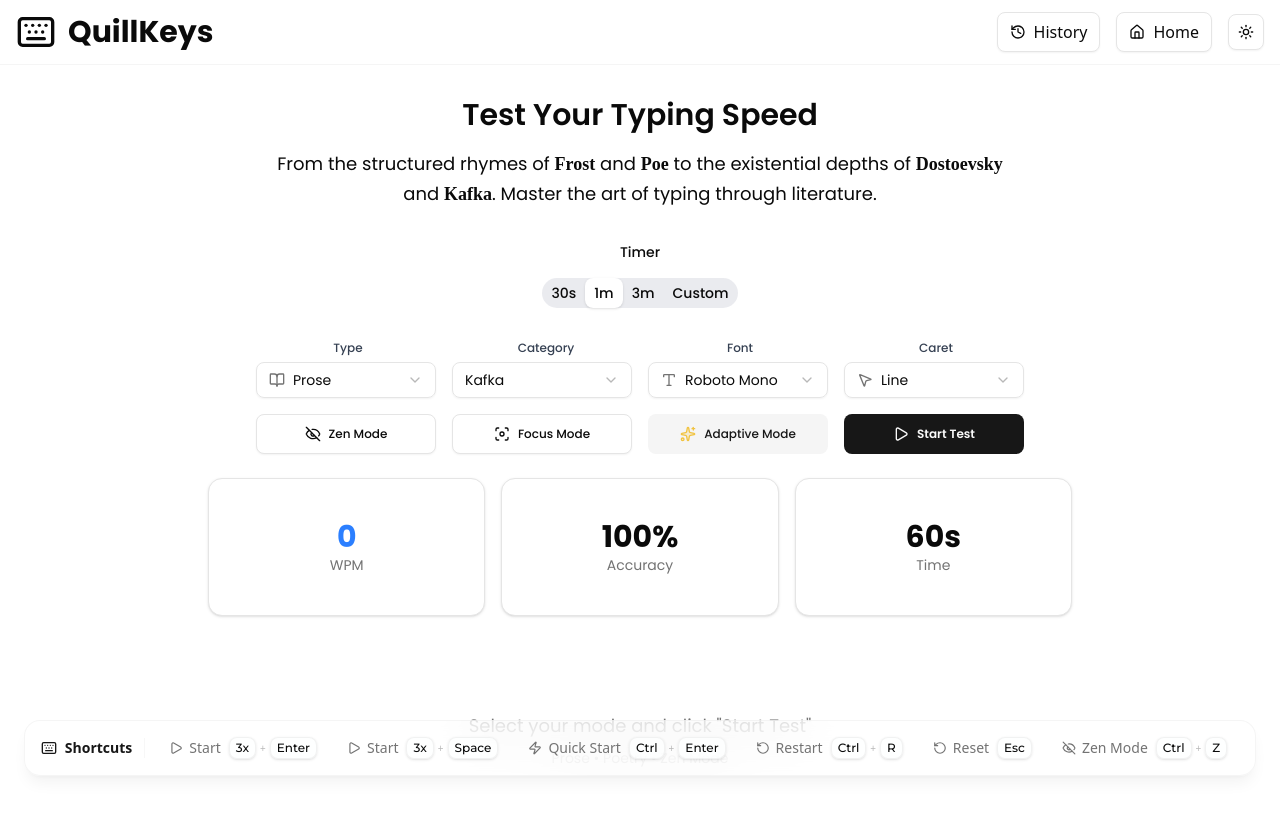
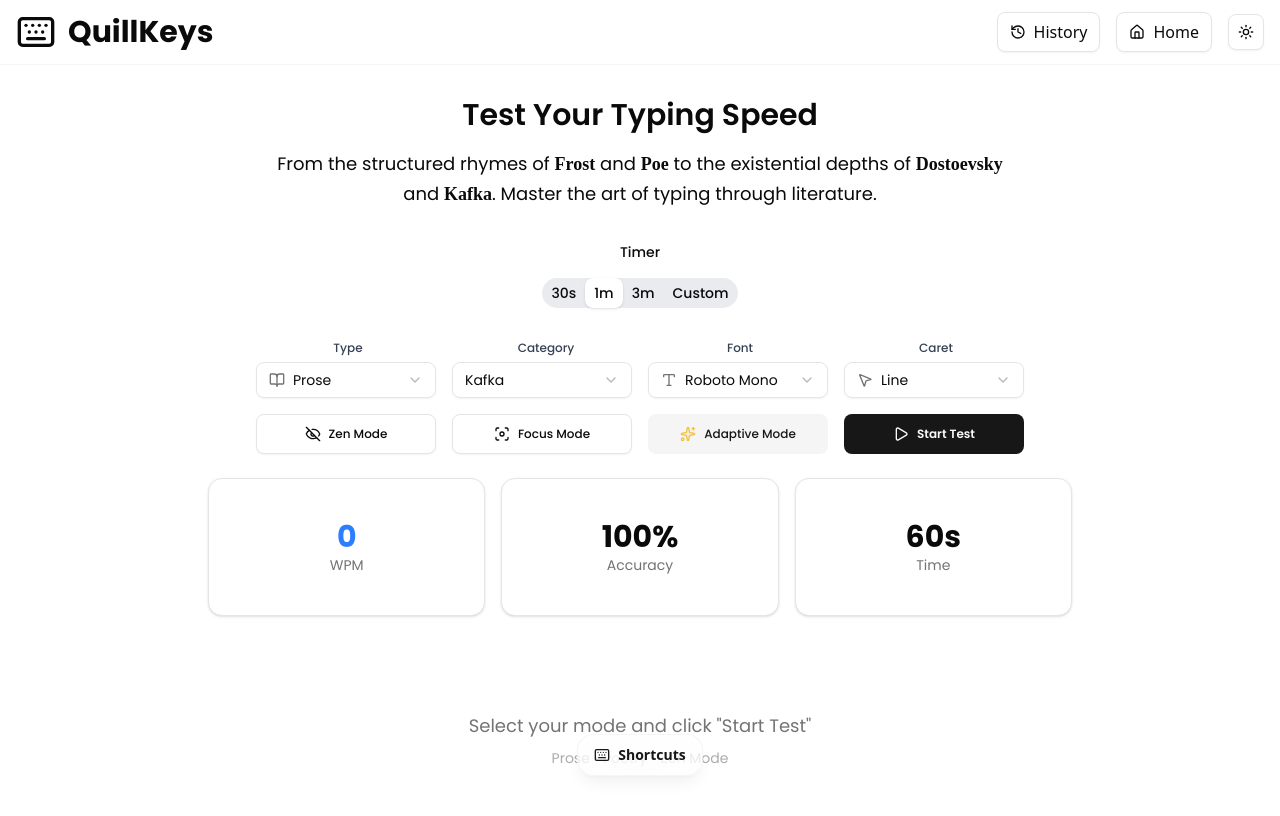
Before and after one commit to bedigambar/QuillKeys, a React (Vite) app: page /typing in a window 1280 px wide. Shown: the top 816 px of the page. Built offline with nearby package versions, Linux system fonts and the light colour scheme; a web font is replaced by a local one.

Commit message:
feat: add KeyboardShortcuts component for displaying application navigation hotkeys

```diff
--- a/src/components/KeyboardShortcuts.tsx
+++ b/src/components/KeyboardShortcuts.tsx
@@ -1,4 +1,5 @@
-import { motion } from 'framer-motion';
+import { useState } from 'react';
+import { motion, AnimatePresence } from 'framer-motion';
 import { Keyboard, RotateCcw, Play, Zap, EyeOff } from 'lucide-react';
 import { useTypingStore } from '@/store/typing-store';
 
@@ -10,6 +11,7 @@
 
 const KeyboardShortcuts = () => {
     const { zenMode } = useTypingStore();
+    const [isOpen, setIsOpen] = useState(false);
 
     if (zenMode) return null;
 
@@ -49,9 +51,10 @@
     const renderShortcut = (shortcut: ShortcutItem, index: number, compact = false) => (
         <motion.div
             key={index}
-            initial={{ opacity: 0, y: 10 }}
-            animate={{ opacity: 1, y: 0 }}
-            transition={{ delay: index * 0.05 }}
+            initial={{ opacity: 0, x: -6 }}
+            animate={{ opacity: 1, x: 0 }}
+            exit={{ opacity: 0, x: -6 }}
+            transition={{ delay: index * 0.03, duration: 0.15 }}
             className={`group flex items-center gap-2 px-3 py-1.5 rounded-lg transition-all duration-200 hover:bg-primary/5 ${compact ? 'text-xs' : 'text-xs sm:text-sm'}`}
         >
             <div className="flex items-center gap-1.5 text-muted-foreground group-hover:text-primary transition-colors">
@@ -89,36 +92,76 @@
             className="fixed bottom-6 left-0 right-0 z-50 pointer-events-none"
         >
             <div className="container mx-auto px-4 pointer-events-auto">
+
+                {/* Desktop (lg+): horizontal bar */}
                 <div className="hidden lg:block">
                     <div className="flex items-center justify-center">
                         <div className="flex items-center gap-3 px-4 py-2.5 bg-background/60 backdrop-blur-xl border border-border/40 rounded-2xl shadow-lg shadow-black/5 hover:shadow-xl hover:shadow-black/10 transition-all duration-300 hover:bg-background/70 hover:border-border/60">
-                            <div className="flex items-center gap-2 pr-3 border-r border-border/30 text-sm font-semibold text-primary">
+                            {/* Toggle button — always visible */}
+                            <button
+                                onClick={() => setIsOpen(prev => !prev)}
+                                className={`flex items-center gap-2 text-sm font-semibold text-primary cursor-pointer select-none transition-colors duration-200 hover:text-primary/70 ${isOpen ? 'pr-3 border-r border-border/30' : ''}`}
+                            >
                                 <Keyboard className="w-4 h-4" />
                                 <span>Shortcuts</span>
-                            </div>
-                            <div className="flex items-center gap-1.5">
+                            </button>
+
+                            {/* Shortcuts — animate in/out */}
+                            <AnimatePresence initial={false}>
+                                {isOpen && (
+                                    <motion.div
+                                        key="shortcuts-lg"
+                                        initial={{ opacity: 0, width: 0 }}
+                                        animate={{ opacity: 1, width: 'auto' }}
+                                        exit={{ opacity: 0, width: 0 }}
+                                        transition={{ duration: 0.22, ease: [0.4, 0, 0.2, 1] }}
+                                        className="flex items-center gap-1.5 overflow-hidden"
+                                    >
                                         {shortcuts.map((shortcut, index) => renderShortcut(shortcut, index))}
-                            </div>
+                                    </motion.div>
+                                )}
+                            </AnimatePresence>
                         </div>
                     </div>
                 </div>
 
+                {/* Tablet (md–lg): vertical stacked rows */}
                 <div className="hidden md:block lg:hidden">
                     <div className="flex flex-col items-center gap-2">
                         <div className="flex flex-col gap-2 px-5 py-3 bg-background/60 backdrop-blur-xl border border-border/40 rounded-2xl shadow-lg">
-                            <div className="flex items-center justify-center gap-2 text-sm font-semibold text-primary mb-1">
+                            {/* Toggle button — always visible */}
+                            <button
+                                onClick={() => setIsOpen(prev => !prev)}
+                                className="flex items-center justify-center gap-2 text-sm font-semibold text-primary cursor-pointer select-none transition-colors duration-200 hover:text-primary/70"
+                            >
                                 <Keyboard className="w-4 h-4" />
                                 <span>Shortcuts</span>
-                            </div>
+                            </button>
+
+                            {/* Shortcuts — animate in/out */}
+                            <AnimatePresence initial={false}>
+                                {isOpen && (
+                                    <motion.div
+                                        key="shortcuts-md"
+                                        initial={{ opacity: 0, height: 0 }}
+                                        animate={{ opacity: 1, height: 'auto' }}
+                                        exit={{ opacity: 0, height: 0 }}
+                                        transition={{ duration: 0.22, ease: [0.4, 0, 0.2, 1] }}
+                                        className="overflow-hidden flex flex-col gap-1"
+                                    >
                                         <div className="flex items-center justify-center gap-2">
                                             {shortcuts.slice(0, 3).map((shortcut, index) => renderShortcut(shortcut, index, true))}
                                         </div>
                                         <div className="flex items-center justify-center gap-2">
                                             {shortcuts.slice(3, 6).map((shortcut, index) => renderShortcut(shortcut, index + 3, true))}
                                         </div>
+                                    </motion.div>
+                                )}
+                            </AnimatePresence>
                         </div>
                     </div>
                 </div>
+
             </div>
         </motion.footer>
     );
```
Lines whose indentation alone changed are shown as unchanged.
